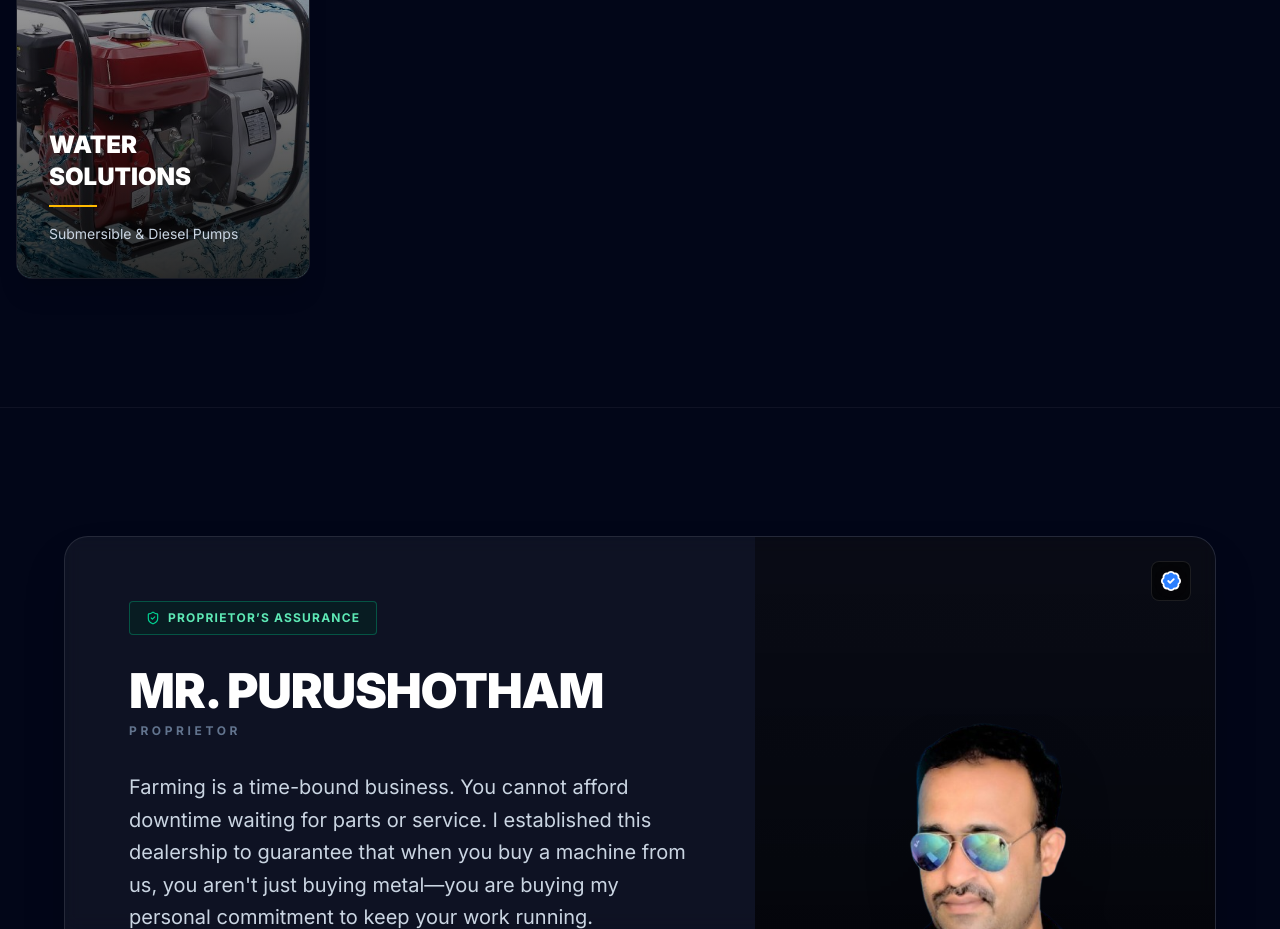
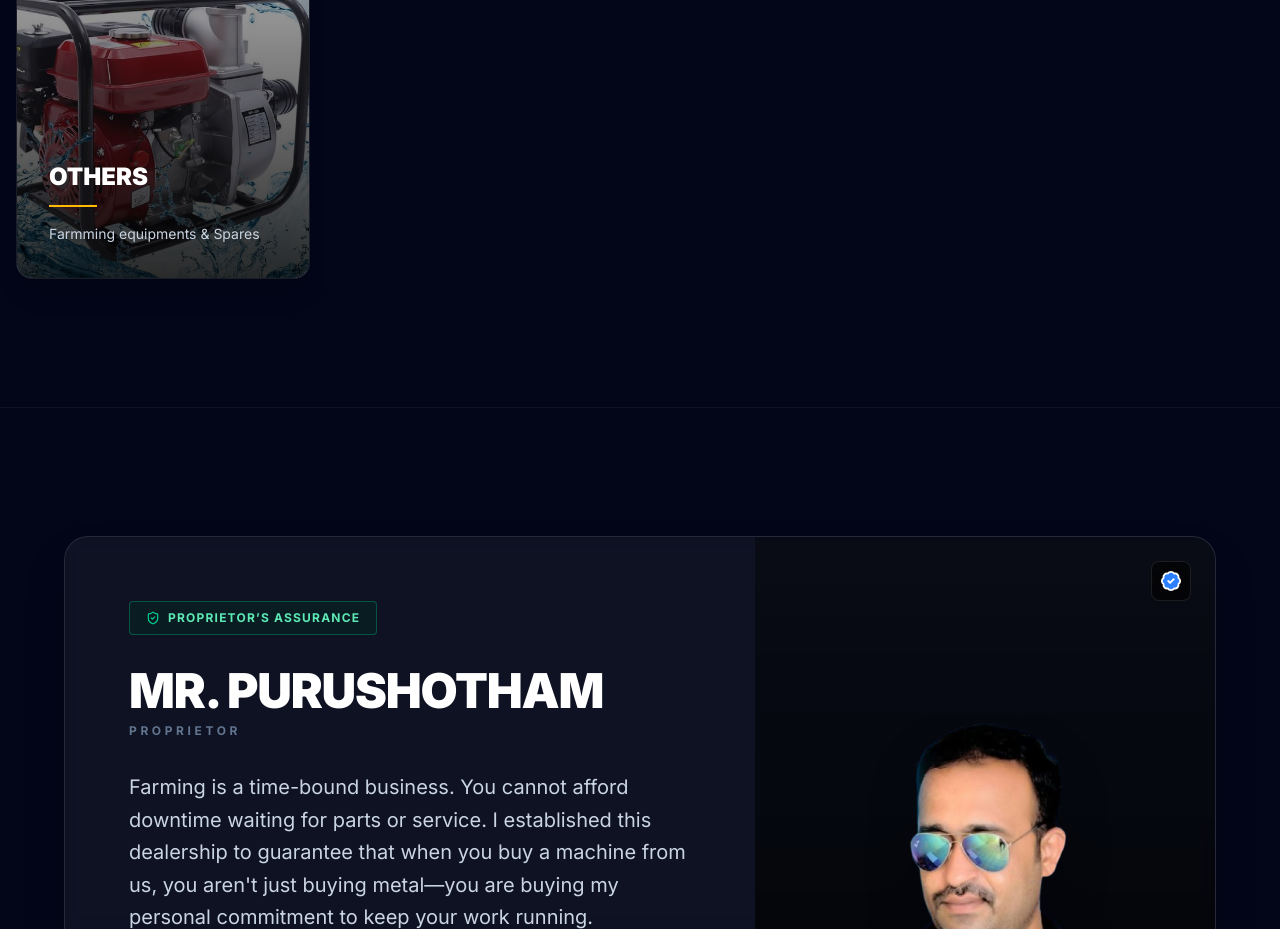
Before and after one commit to pramodbmgowda/Enterprise-portfo, a Next.js app: page / in a window 1280 px wide. Shown: the part 2940-3869 px from the top of the page. Built offline with nearby package versions, Linux system fonts and the light colour scheme.

Commit message:
ready to deploy

```diff
--- a/src/data/inventory.ts
+++ b/src/data/inventory.ts
@@ -40,8 +40,8 @@ export const CATEGORIES = [
   },
   {
     id: "others",
-    title: "Water Solutions",
-    desc: "Submersible & Diesel Pumps",
+    title: "Others",
+    desc: "Farmming equipments & Spares",
     image: "/pump.jpeg", // Ensure this file exists in public/
     colSpan: "md:col-span-2",
   },
```
